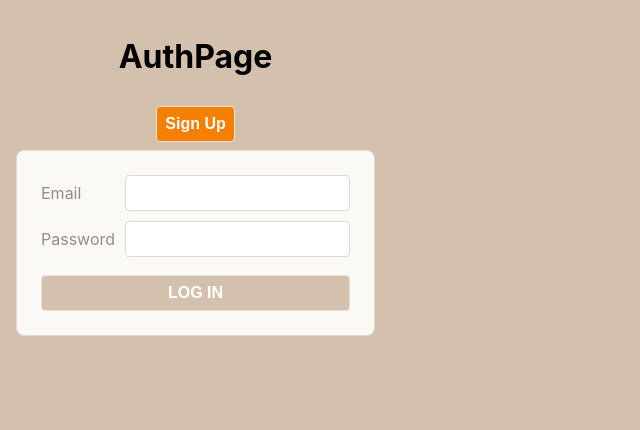
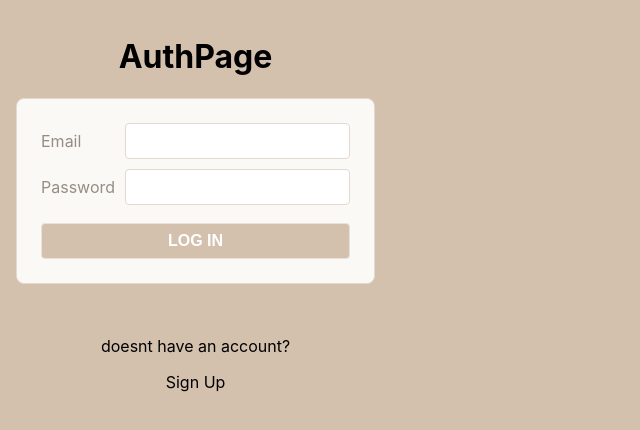
Before and after one commit to MahmoodAhmed95/Splendours, a React (Create React App) app in the folder starter-code/: page /admin in a window 1280 px wide. Shown: the top 430 px of the page, without its empty margins (0-640 px from the left). Built offline with nearby package versions, Linux system fonts and the light colour scheme.

Commit message:
signup and login customize

```diff
--- a/starter-code/models/post.js
+++ b/starter-code/models/post.js
@@ -34,7 +34,7 @@ const postSchema = new Schema(
       type: String,
       required: true,
     },
-    category: {
+    categoryId: {
       type: Schema.Types.ObjectId,
       ref: "Category",
     },
--- a/starter-code/src/pages/AuthPage/AuthPage.jsx
+++ b/starter-code/src/pages/AuthPage/AuthPage.jsx
@@ -1,18 +1,25 @@
-import { useState } from 'react';
-import SignUpForm from '../../components/SignUpForm/SignUpForm';
-import LoginForm from '../../components/LoginForm/LoginForm';
+import { useState } from "react";
+import SignUpForm from "../../components/SignUpForm/SignUpForm";
+import LoginForm from "../../components/LoginForm/LoginForm";
 
 export default function AuthPage({ user, setUser }) {
   const [showSignUp, setShowSignUp] = useState(false);
   return (
     <main>
       <h1>AuthPage</h1>
-      <button onClick={() => setShowSignUp(!showSignUp)}>{showSignUp ? 'Log In' : 'Sign Up'}</button>
-      { showSignUp ?
-          <SignUpForm setUser={setUser} user={user}/>
-          :
-          <LoginForm setUser={setUser} user={user}/>
-      }
+      {showSignUp ? (
+        <SignUpForm setUser={setUser} user={user} />
+      ) : (
+        <LoginForm setUser={setUser} user={user} />
+      )}
+      {showSignUp ? (
+        <p>already have an account?</p>
+      ) : (
+        <p>doesnt have an account?</p>
+      )}
+      <a onClick={() => setShowSignUp(!showSignUp)}>
+        {showSignUp ? "Log In" : "Sign Up"}
+      </a>
     </main>
   );
 }
```
Also changed, not shown: starter-code/src/pages/NewPostPage/NewPostPage.jsx (+8 -7 lines).
